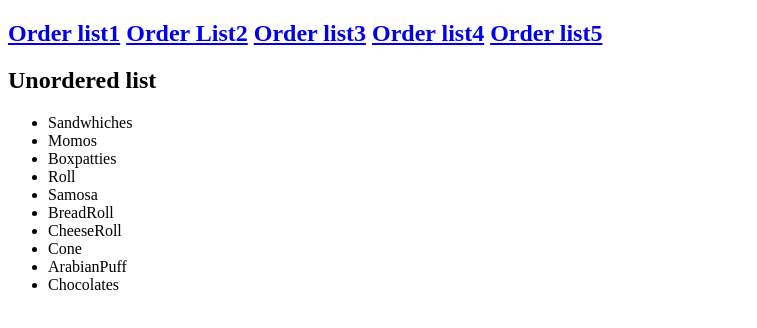
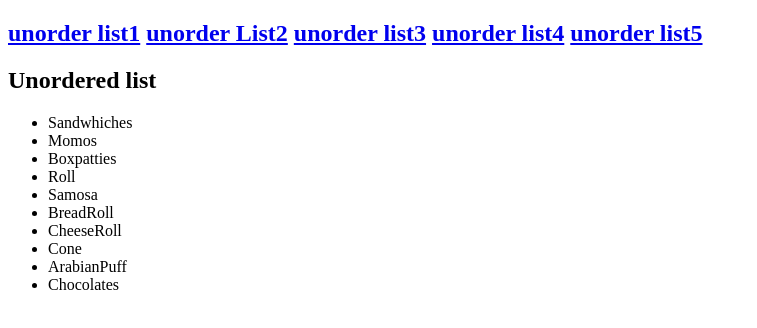
Before and after one commit to PROGRAMMINGWITHUSMAN/unorderlist, a plain HTML site: page unorderlist4.html in a window 1280 px wide. Shown: the whole page, without its empty margins (0-757 px from the left). Drawn offline with Linux system fonts and the light colour scheme.

Commit message:
Update unorderlist4.html

```diff
--- a/unorderlist4.html
+++ b/unorderlist4.html
@@ -1,11 +1,11 @@
 <!DOCTYPE html>
 <html>
 <body>
-<h2><a href="index.html">Order list1</a>
-<a href="unorderlist2.html">Order List2</a>
-<a href="unorderlist3.html">Order list3</a>
-<a href="unorderlist4.html">Order list4</a>
-<a href="unorderlist5.html">Order list5</a></h2>
+<h2><a href="index.html">unorder list1</a>
+<a href="unorderlist2.html">unorder List2</a>
+<a href="unorderlist3.html">unorder list3</a>
+<a href="unorderlist4.html">unorder list4</a>
+<a href="unorderlist5.html">unorder list5</a></h2>
 <h2>Unordered list</h2>
 
 <ul>
```
